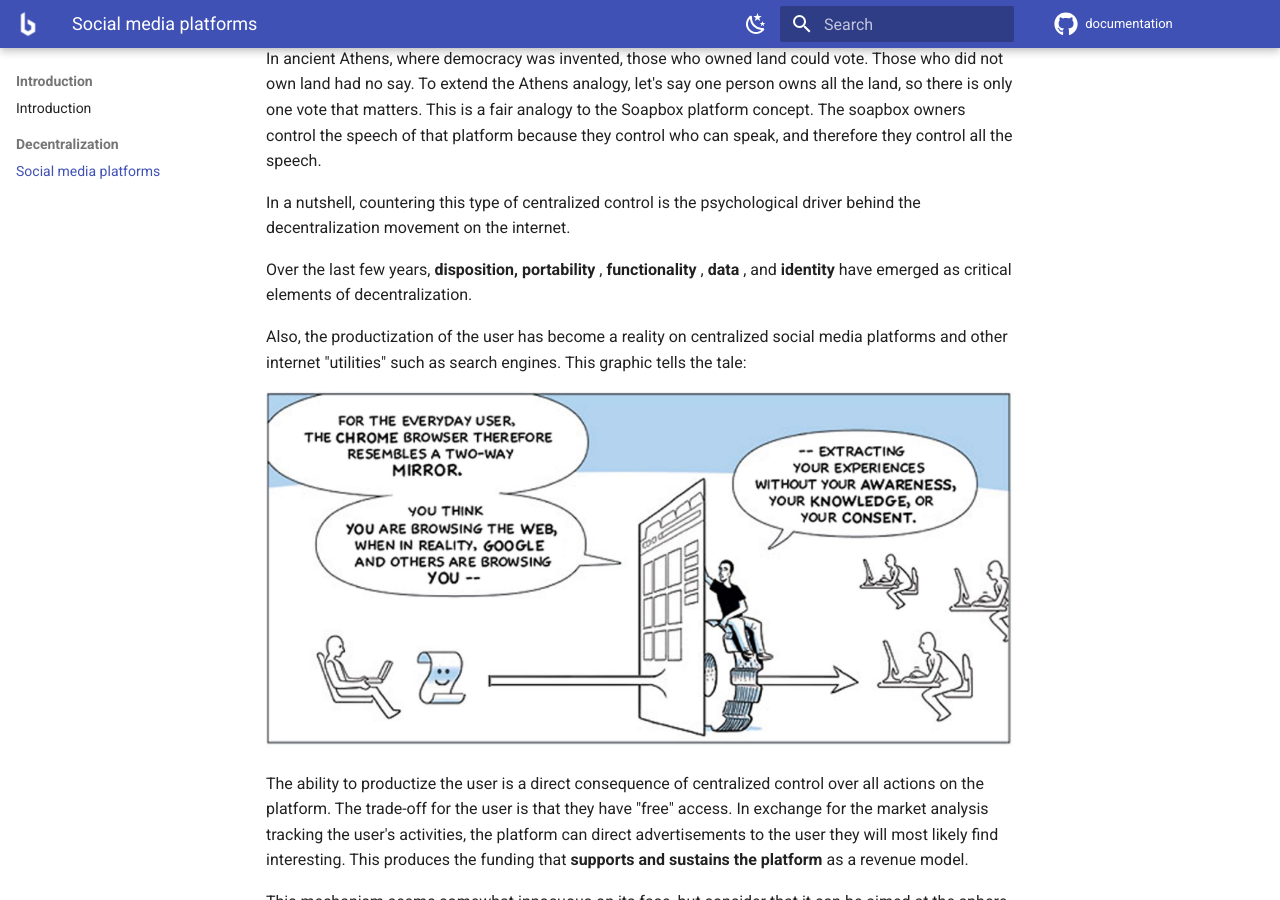
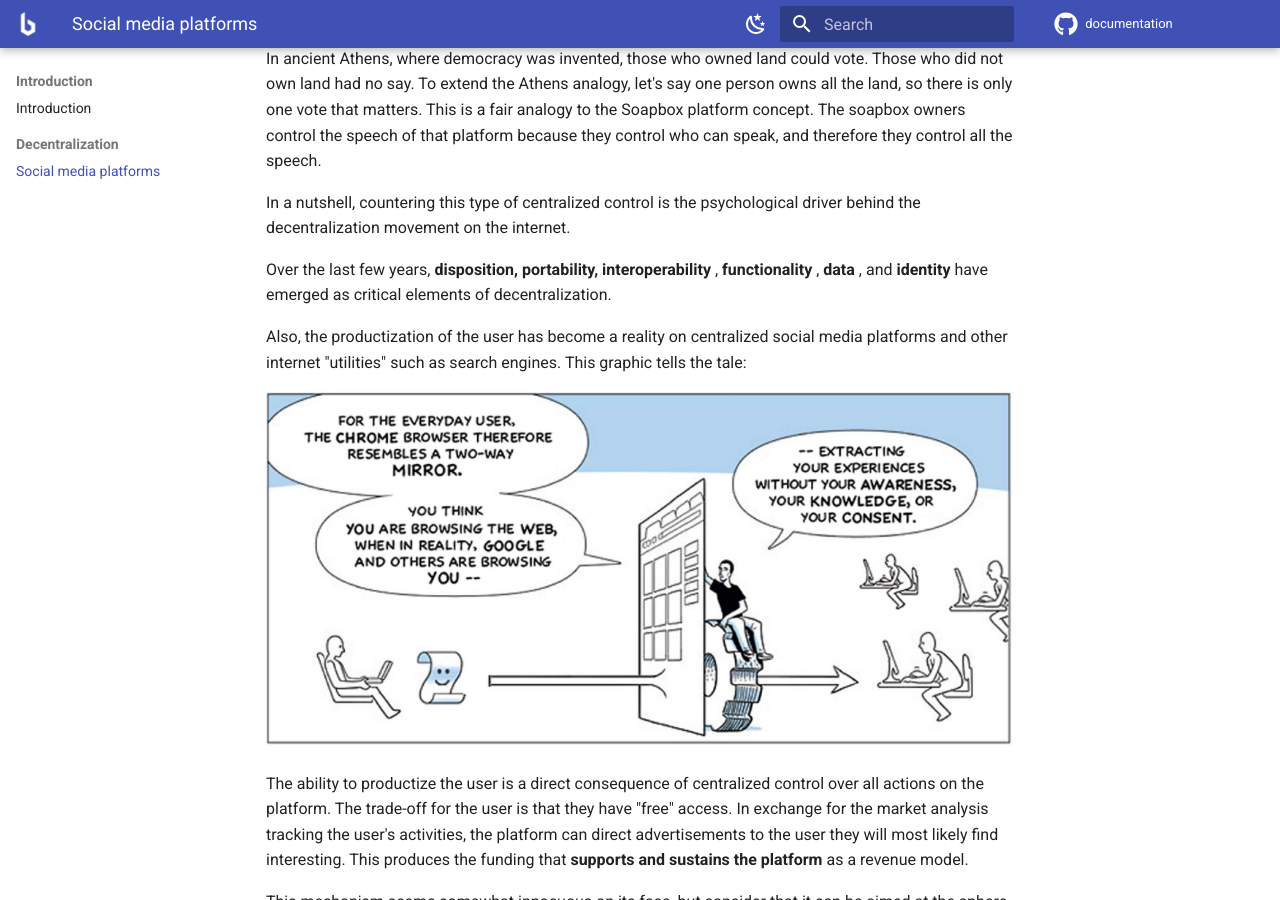
Before and after one commit to block-core/documentation, an MkDocs documentation site: the page built from docs/decentralization/social-media/social-media-platforms.md, in a window 1280 px wide and 900 px high, scrolled down 569 px. Built offline with MkDocs 1.6.1 and Material for MkDocs 9.7.7, drawn with Linux system fonts in a browser that asks for light colours; comment, search, counter and statistics services are not loaded; some of the changed text lies outside the part shown.

Commit message:
added "Interoperability"
added "Interoperability"

```diff
--- a/docs/decentralization/social-media/social-media-platforms.md
+++ b/docs/decentralization/social-media/social-media-platforms.md
@@ -12,7 +12,7 @@ In ancient Athens, where democracy was invented, those who owned land could vote
 
 In a nutshell, countering this type of centralized control is the psychological driver behind the decentralization movement on the internet.
 
-Over the last few years, **disposition, portability** , **functionality** , **data** , and **identity** have emerged as critical elements of decentralization.
+Over the last few years, **disposition, portability, interoperability** , **functionality** , **data** , and **identity** have emerged as critical elements of decentralization.
 
 Also, the productization of the user has become a reality on centralized social media platforms and other internet &quot;utilities&quot; such as search engines. This graphic tells the tale:
 
@@ -48,7 +48,7 @@ For now, we can articulate these requirements:
 
 4\. _Data Storage_: must be stored and retrieved from a distributed decentralized network of storage containers.
 
-5\. _Portability_: the user must have the means to take their data and move to another soapbox.
+5\. _Portability and Interoperability_: the user must have the means to take their data and move to another soapbox.
 
 **Identity**
 
```
